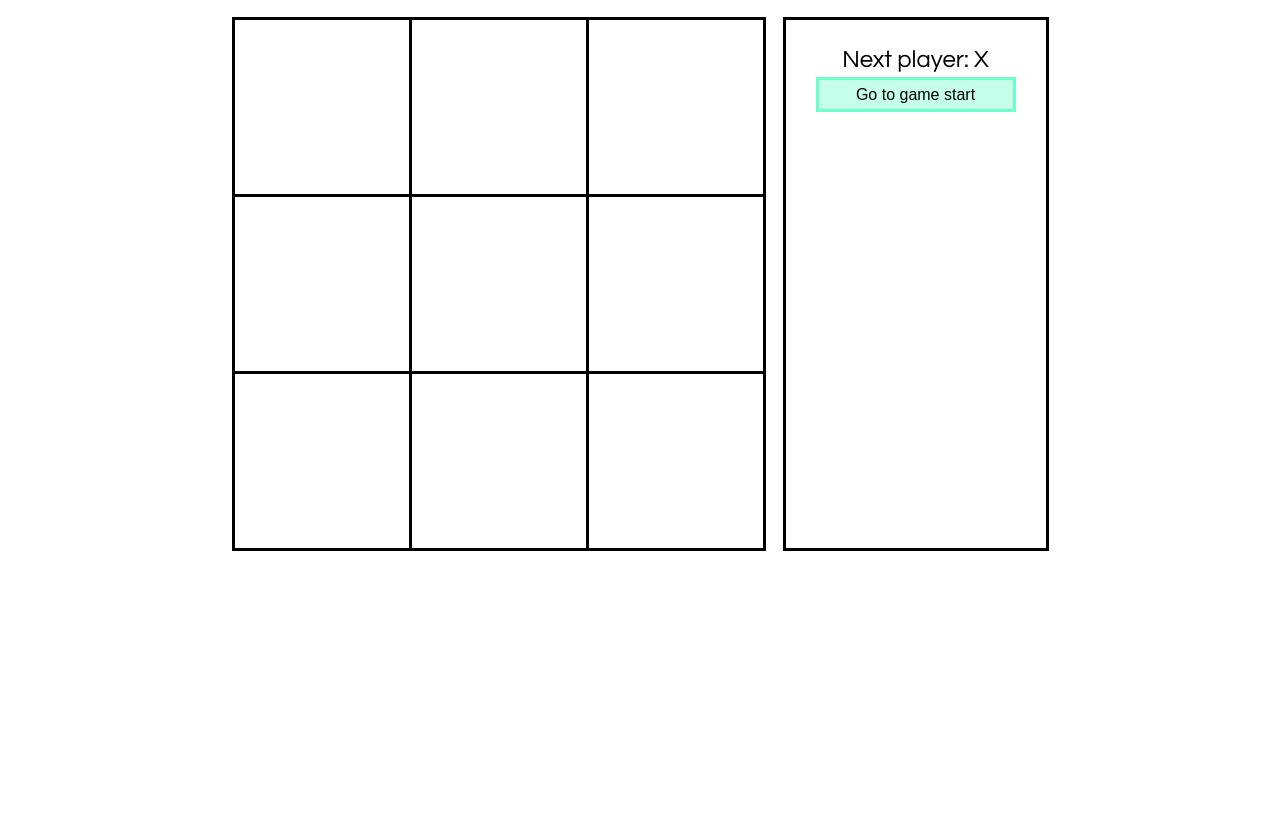
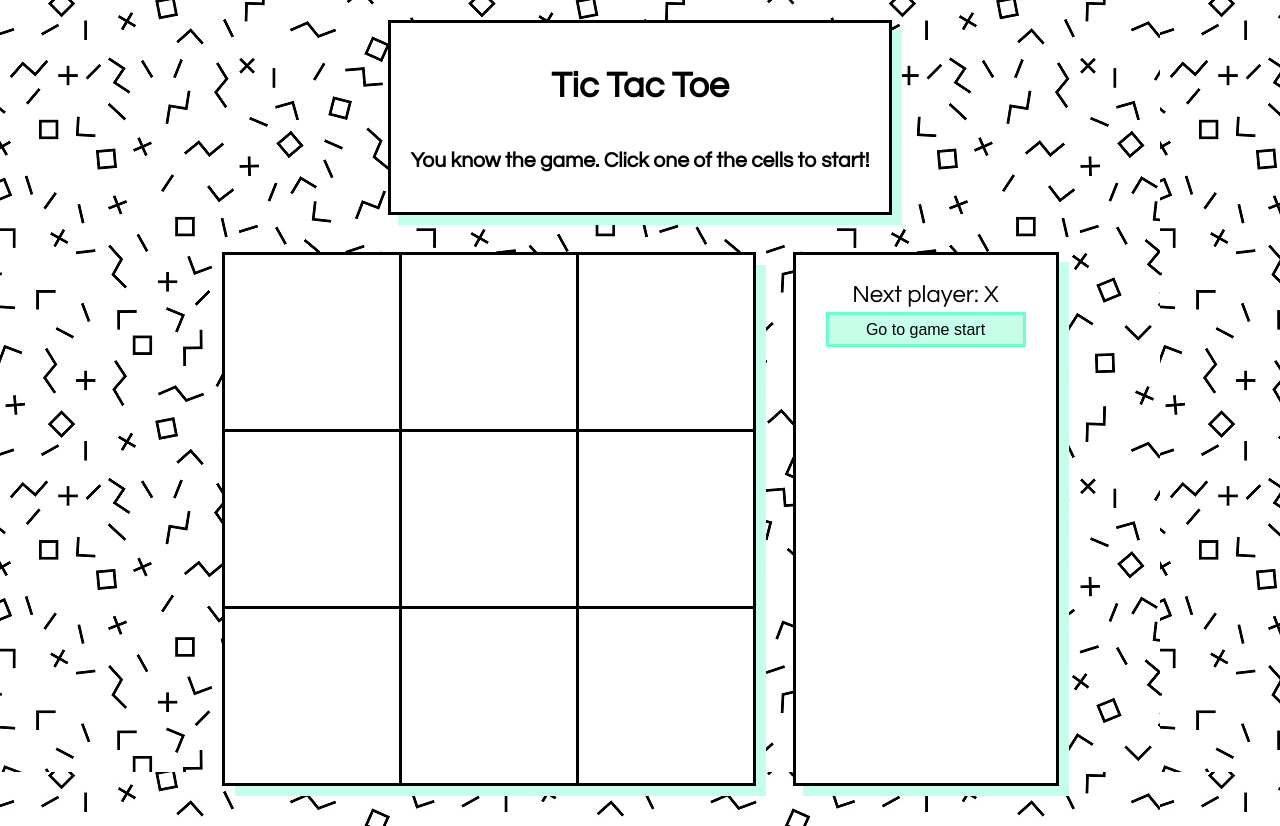
Before and after one commit to pseudospencer/react-tic-tac-toe, a React app: page / in a window 1280 px wide. Before the commit the page ends 800 px from the top, so only its background shows below. Built offline with nearby package versions, Linux system fonts and the light colour scheme.

Commit message:
Added background image, additional styling

```diff
--- a/public/index.html
+++ b/public/index.html
@@ -19,7 +19,7 @@
       work correctly both with client-side routing and a non-root public URL.
       Learn how to configure a non-root public URL by running `npm run build`.
     -->
-    <title>React App</title>
+    <title>Tic Tac Toe</title>
   </head>
   <body>
     <noscript>
--- a/src/index.css
+++ b/src/index.css
@@ -1,4 +1,6 @@
 body {
+    background-image: url("/img/memphisXO.jpg");
+    background-repeat: repeat;
     font: 18px "Century Gothic", Futura, sans-serif;
     margin: 20px;
 }
@@ -61,20 +63,37 @@ li {
     background: #ddd;
 }
 
+.header {
+    display: flex;
+    flex-direction: column;
+    align-items: center;
+    width: max-content;
+    margin: auto;
+    padding: 20px;
+    background: #fff;
+    border: 3px solid #000;
+    box-shadow: 10px 10px #C5FFEA;
+}
+
 .game {
     display: flex;
     flex-direction: row;
     justify-content: center;
+    margin: 20px;
+    /* background-color: #C5FFEA; */
 }
 
 .game-board {
     display: flex;
     flex-direction: column;
+    margin: 20px;
+    box-shadow: 13px 10px #C5FFEA;
 }
 
 .game-info {
-    margin-top: -3px;
-    margin-left: 20px;
+    background: #fff;
+    margin: 17px 20px 20px 20px;
     border: 3px solid #000;
     padding: 30px;
+    box-shadow: 10px 10px #C5FFEA;
 }
--- a/src/index.js
+++ b/src/index.js
@@ -142,7 +142,13 @@ class Game extends React.Component {
             status = "Draw!";
         }
 
-        return (<div className="game">
+        return (
+            <div>
+                <div className="header">
+                    <h1>Tic Tac Toe</h1>
+                    <h3>You know the game. Click one of the cells to start!</h3>
+                </div>
+                <div className="game">
                     <div className="game-board">
                         <Board
                             squares={current.squares}
@@ -154,7 +160,9 @@ class Game extends React.Component {
                         <div className="status">{status}</div>
                         <ol className="move-history">{moves}</ol>
                     </div>
-        </div>);
+                </div>
+            </div>
+        );
     }
 }
 
```
Also changed, not shown: public/img/memphisXO.jpg (added). Lines whose indentation alone changed are shown as unchanged.
